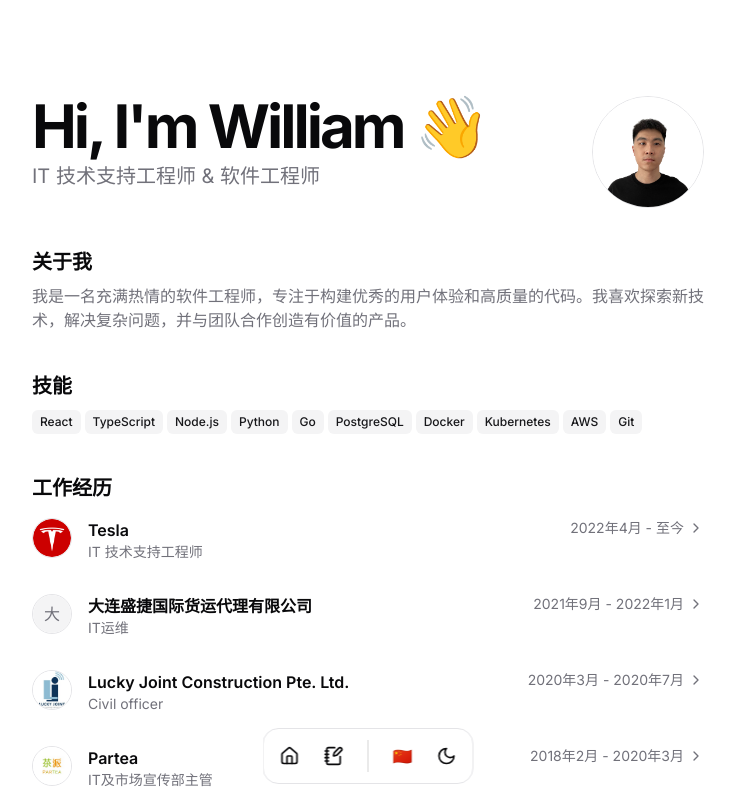
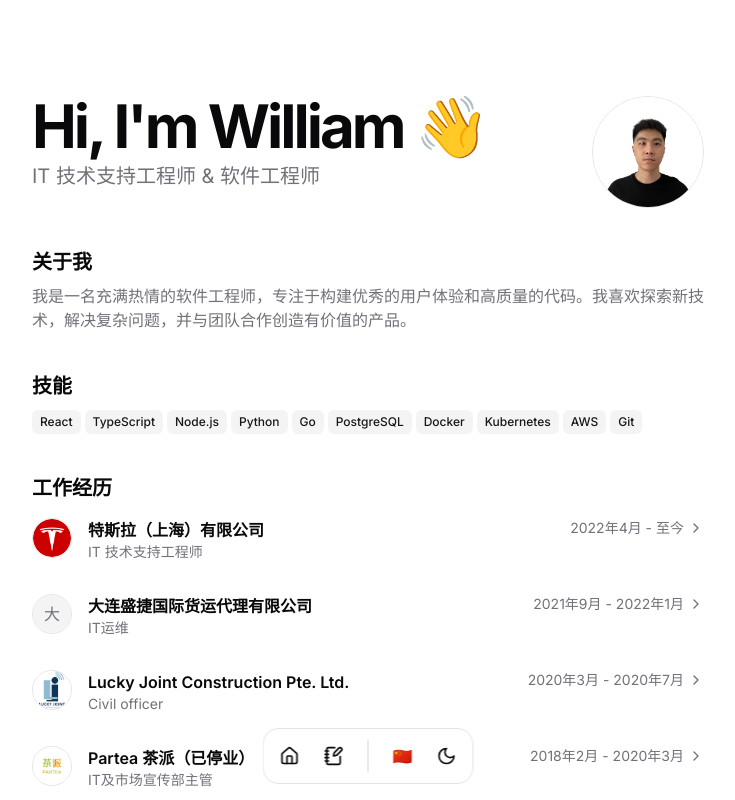
Before and after one commit to hyonelin/hyonelin.github.io, a React (Vite) app: page / in a window 1280 px wide. Shown: the top 800 px of the page, without its empty margins (272-1007 px from the left). Built offline with nearby package versions, Linux system fonts and the light colour scheme.

Commit message:
Fix some issues

```diff
--- a/src/i18n/locales/en.json
+++ b/src/i18n/locales/en.json
@@ -53,7 +53,7 @@
   },
   "workExperience": {
     "tesla": {
-      "company": "Tesla",
+      "company": "Tesla (Shanghai) Co., Ltd.",
       "title": "IT Support Technician",
       "location": "Shanghai",
       "start": "Apr 2022",
@@ -76,7 +76,7 @@
       "description": "Draw construction drawings (CAD) for telecommunications cables, including construction details and cable routing diagrams."
     },
     "partea": {
-      "company": "Partea",
+      "company": "Partea Pte. Ltd. (Closed)",
       "title": "Head of IT and Marketing",
       "location": "Singapore",
       "start": "Feb 2018",
--- a/src/i18n/locales/zh.json
+++ b/src/i18n/locales/zh.json
@@ -53,7 +53,7 @@
   },
   "workExperience": {
     "tesla": {
-      "company": "Tesla",
+      "company": "特斯拉（上海）有限公司",
       "title": "IT 技术支持工程师",
       "location": "上海",
       "start": "2022年4月",
@@ -76,7 +76,7 @@
       "description": "绘制电信线缆施工图（CAD），绘制施工细节及电缆走向图"
     },
     "partea": {
-      "company": "Partea",
+      "company": "Partea 茶派（已停业）",
       "title": "IT及市场宣传部主管",
       "location": "新加坡",
       "start": "2018年2月",
--- a/src/sections/Education.tsx
+++ b/src/sections/Education.tsx
@@ -15,7 +15,7 @@ export function Education() {
       </BlurFade>
       <div className="mt-4">
         {DATA.education.map((edu, index) => (
-          <BlurFade key={edu.school} delay={BLUR_FADE_DELAY * 13 + index * 0.05}>
+          <BlurFade key={index} delay={BLUR_FADE_DELAY * 13 + index * 0.05}>
             <ResumeCard
               logoUrl={edu.logoUrl}
               altText={edu.school}
--- a/src/sections/Projects.tsx
+++ b/src/sections/Projects.tsx
@@ -19,7 +19,7 @@ export function Projects() {
       <div className="mt-4 grid grid-cols-1 gap-4 sm:grid-cols-2">
         {DATA.projects.map((project, index) => (
           <BlurFade
-            key={t((project as any).titleKey)}
+            key={index}
             delay={BLUR_FADE_DELAY * 15 + index * 0.05}
           >
             <ProjectCard
--- a/src/sections/Work.tsx
+++ b/src/sections/Work.tsx
@@ -15,7 +15,7 @@ export function Work() {
       </BlurFade>
       <div className="mt-4">
         {DATA.work.map((work, index) => (
-          <BlurFade key={t((work as any).companyKey)} delay={BLUR_FADE_DELAY * 9 + index * 0.05}>
+          <BlurFade key={index} delay={BLUR_FADE_DELAY * 9 + index * 0.05}>
             <ResumeCard
               logoUrl={(work as any).logoUrl || ""}
               altText={t((work as any).companyKey)}
```
